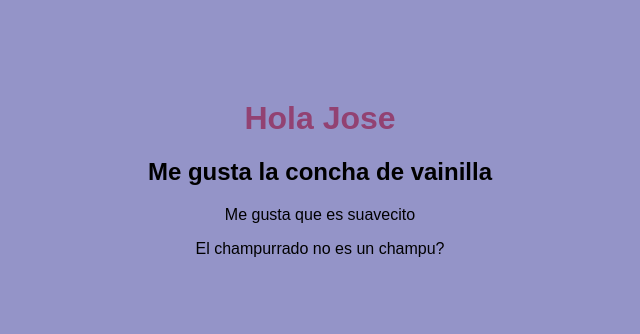
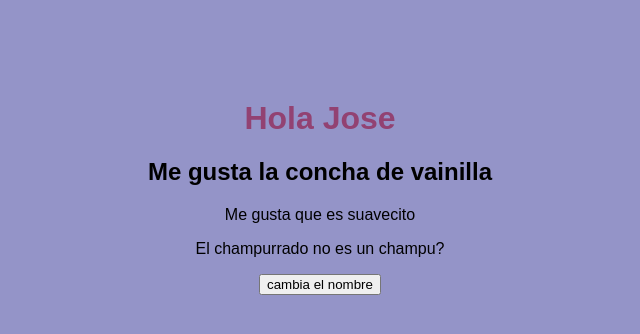
Before and after one commit to JoseLanderos/CH54_miPrimerRep, a plain HTML site: page index.html in a window 1280 px wide. Shown: the whole page, without its empty margins (320-960 px from the left). Drawn offline with Linux system fonts and the light colour scheme.

Commit message:
feat: boton para cambiar el nombre

```diff
--- a/index.html
+++ b/index.html
@@ -10,6 +10,7 @@
 	<h2> Me gusta la concha de vainilla </h2>
 	<p> Me gusta que es suavecito </p>
 	<p> El champurrado no es un champu? </p>
+	<button> cambia el nombre</button>
 </body>
 
 </html>
```
